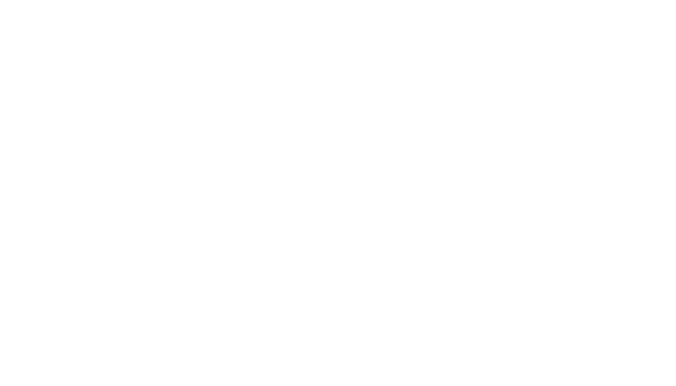
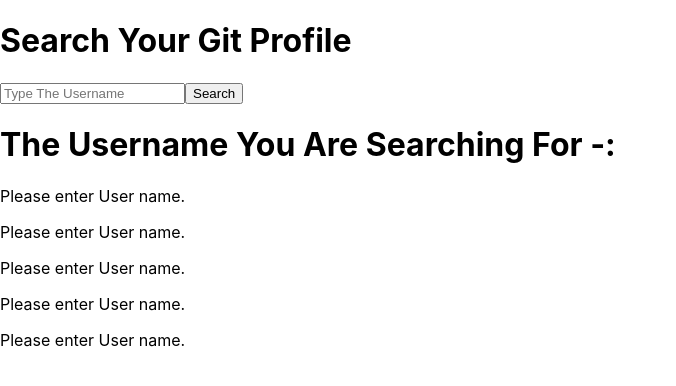
Before and after one commit to sameerddr/React-Tutorial, a React (Create React App) app: page / in a window 1280 px wide. Shown: the top 386 px of the page, without its empty margins (0-676 px from the left). Built offline with nearby package versions, Linux system fonts and the light colour scheme.

Commit message:
Git-User Project

```diff
--- a/src/App.js
+++ b/src/App.js
@@ -1,4 +1,5 @@
 import React from "react";
+import axios from "axios";
 import { useEffect, useState, useRef } from "react";
 import "./App.css";
 // import PropsUseEffect from "./hooks/PropsUseEffect";
@@ -20,9 +21,14 @@
 // import Pure from "./purecomponent/Pure";
 // import ForwardRefUser from "./hooks/ForwardRefUser";
 // import HOC from "./HOC/HOC";
-
+// import Weather from "./Weather/Weather";
+import Git from "./GitUser/Git";
 function App() {
-  return <div className="name"></div>;
+  return (
+    <div className="name">
+      <Git />
+    </div>
+  );
 }
 
 export default App;
--- /dev/null
+++ b/src/GitUser/Git.jsx
@@ -0,0 +1,89 @@
+import axios from "axios";
+import React from "react";
+import { useEffect, useState, useRef } from "react";
+
+function Git() {
+  const [userdata, setuserdata] = useState("");
+  const [print, setprint] = useState({});
+
+  async function Getdata(username) {
+    try {
+      const dataPeople = await axios.get(
+        "https://api.github.com/users/sameerddr",
+        {
+          pramas: {
+            q: `${username}`,
+          },
+        }
+      );
+      //   console.log(dataPeople);
+      setprint(dataPeople.data);
+      console.log(dataPeople.data);
+    } catch (error) {
+      console.log(error);
+    }
+  }
+
+  function handleSubmit(e) {
+    e.preventDefault();
+    Getdata(userdata);
+  }
+
+  return (
+    <div>
+      <h1>Search Your Git Profile </h1>
+      <div className="container">
+        <input
+          type="text"
+          placeholder="Type The Username"
+          onChange={(e) => setuserdata(e.target.value)}
+        />
+        <button type="submit" onClick={handleSubmit}>
+          Search
+        </button>
+      </div>
+      <div className="print">
+        <h1> The Username You Are Searching For -: {userdata}</h1>
+        <div className="box">
+          {print.bio ? (
+            <p> Bio: {print.bio} </p>
+          ) : (
+            <p> Please enter User name. </p>
+          )}{" "}
+          {print.location ? (
+            <p> location: {print.location} </p>
+          ) : (
+            <p> Please enter User name. </p>
+          )}{" "}
+          {print.name ? (
+            <p> Name: {print.name} </p>
+          ) : (
+            <p> Please enter User name. </p>
+          )}{" "}
+          {print.repos_url ? (
+            <p> repos_url : {print.repos_url} </p>
+          ) : (
+            <p> Please enter User name. </p>
+          )}{" "}
+          {print.avatar_url ? (
+            <p>
+              {" "}
+              avatar_url: <img src={print.avatar_url} />{" "}
+            </p>
+          ) : (
+            <p> Please enter User name. </p>
+          )}{" "}
+        </div>
+      </div>
+    </div>
+  );
+}
+
+export default Git;
+
+// Create
+// https://api.github.com/users/sameerddr
+
+// Create  a input Field Ang get the User Name
+// Fetch The Api using axios
+// print The Data
--- a/src/Weather/Weather.jsx
+++ b/src/Weather/Weather.jsx
@@ -26,9 +26,6 @@
 
   const handleClick = (e) => {
     e.preventDefault();
-    // steps:
-    // - call weather api with the entered city
-    // - save api response in weatherData state
     getWeatherData(city);
   };
 
@@ -38,7 +35,7 @@
         placeholder="City Name"
         onChange={(e) => setCity(e.target.value)}
       />{" "}
-      <button onClick={handleClick}> Fetch </button>
+      <button onClick={handleClick}> Fetch </button>{" "}
       {weatherData.location ? (
         <p> Latitude: {weatherData.location.lat} </p>
       ) : (
```
